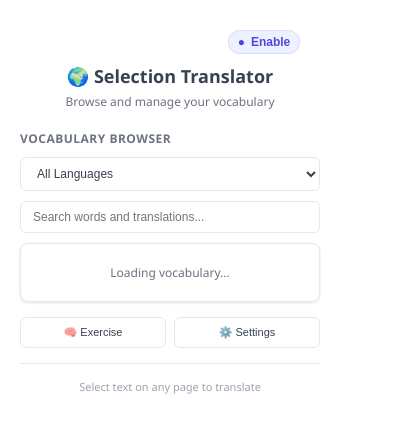
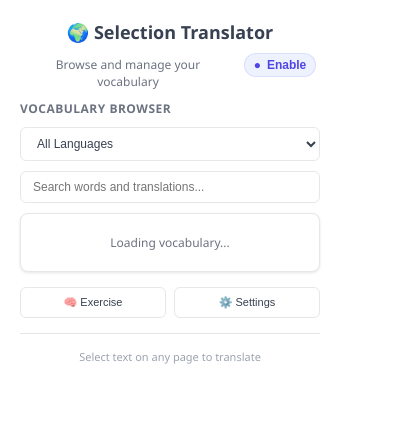
Before and after one commit to receperis/Veris, a browser extension: page popup.html in a window 400 px wide. Drawn offline with Linux system fonts and the light colour scheme.

Commit message:
fix enable disable button styling

```diff
--- a/content_script.js
+++ b/content_script.js
@@ -227,8 +227,8 @@
     <div class="word-breakdown">
       <div class="word-breakdown-title">Click words for individual translations:</div>
       <div class="combination-controls">
+        <div class="combination-status"></div>
         <button class="combination-btn" title="Enter combination mode for multiple words">🔗</button>
-        <div class="combination-status"></div>
       </div>
       <div class="word-pills"></div>
       <div class="word-translation"></div>
@@ -932,8 +932,7 @@
         clearPendingState();
         return;
       }
-      // Avoid repeat only in auto mode (users might want to re-trigger with icon/hotkey)
-      if (text === lastSelection && settings?.bubbleMode === 'auto') { return; }
+
       lastSelection = text;
       let range; try { range = sel.getRangeAt(0); } catch { return; }
       const rects = range.getClientRects();
--- a/popup.html
+++ b/popup.html
@@ -15,7 +15,7 @@
 
         .popup-header {
             text-align: center;
-            margin-bottom: 20px;
+            margin-bottom: 10px;
         }
 
         .popup-header h1 {
@@ -28,6 +28,22 @@
             font-size: 12px;
             color: #6b7280;
             margin: 0;
+        }
+
+        .popup-subrow {
+            display: flex;
+            align-items: baseline;
+            justify-content: space-between;
+            gap: 12px;
+            margin-top: 8px;
+            margin-left: 4px;
+            margin-right: 4px;
+        }
+
+        .popup-subrow .subtitle {
+            margin: 0;
+            font-size: 12px;
+            color: #6b7280;
         }
 
         .action-button {
@@ -362,19 +378,19 @@
 </head>
 
 <body>
-    <div style="display:flex;align-items:center;justify-content:flex-end;padding:10px 20px 0 20px;">
-        <div class="extension-toggle">
-            <button id="extension-toggle-btn" class="action-button small-toggle minimal-toggle on"
-                title="Toggle extension on/off" aria-pressed="true" aria-label="Enable or disable selection translator"
-                style="display:flex;align-items:center;justify-content:center;gap:6px;">
-                <span id="extension-toggle-icon">●</span>
-                <span id="extension-status" style="font-weight:600;">Enable</span>
-            </button>
-        </div>
-    </div>
     <div class="popup-header">
         <h1>🌍 Selection Translator</h1>
-        <p>Browse and manage your vocabulary</p>
+        <div class="popup-subrow">
+            <p class="subtitle">Browse and manage your vocabulary</p>
+            <div class="extension-toggle">
+                <button id="extension-toggle-btn" class="action-button small-toggle minimal-toggle on"
+                    title="Toggle extension on/off" aria-pressed="true"
+                    aria-label="Enable or disable selection translator">
+                    <span id="extension-toggle-icon">●</span>
+                    <span id="extension-status" style="font-weight:600;">Enable</span>
+                </button>
+            </div>
+        </div>
     </div>
 
     <div class="exercise-reminder" id="exercise-reminder" style="display: none;">
```
